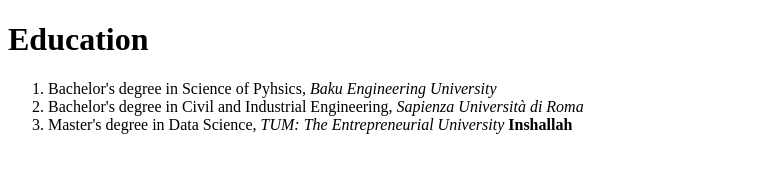
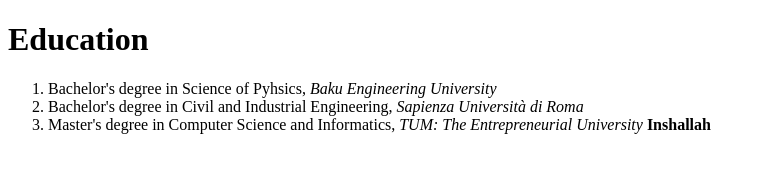
Before and after one commit to Sharafaddin0/CV, a plain HTML site: page education.html in a window 1280 px wide. Shown: the whole page, without its empty margins (0-766 px from the left). Drawn offline with Linux system fonts and the light colour scheme.

Commit message:
Update education.html

```diff
--- a/education.html
+++ b/education.html
@@ -9,7 +9,7 @@
     <ol type = "1">
         <li>Bachelor's degree in Science of Pyhsics,<i> Baku Engineering University</i></li>
         <li>Bachelor's degree in Civil and Industrial Engineering,<em> Sapienza Università di Roma</em></li>
-        <li>Master's degree in Data Science,<i> TUM: The Entrepreneurial University</i> <b>Inshallah</b></li>
+        <li>Master's degree in Computer Science and Informatics,<i> TUM: The Entrepreneurial University</i> <b>Inshallah</b></li>
     </ol>
 
 </body>
```
